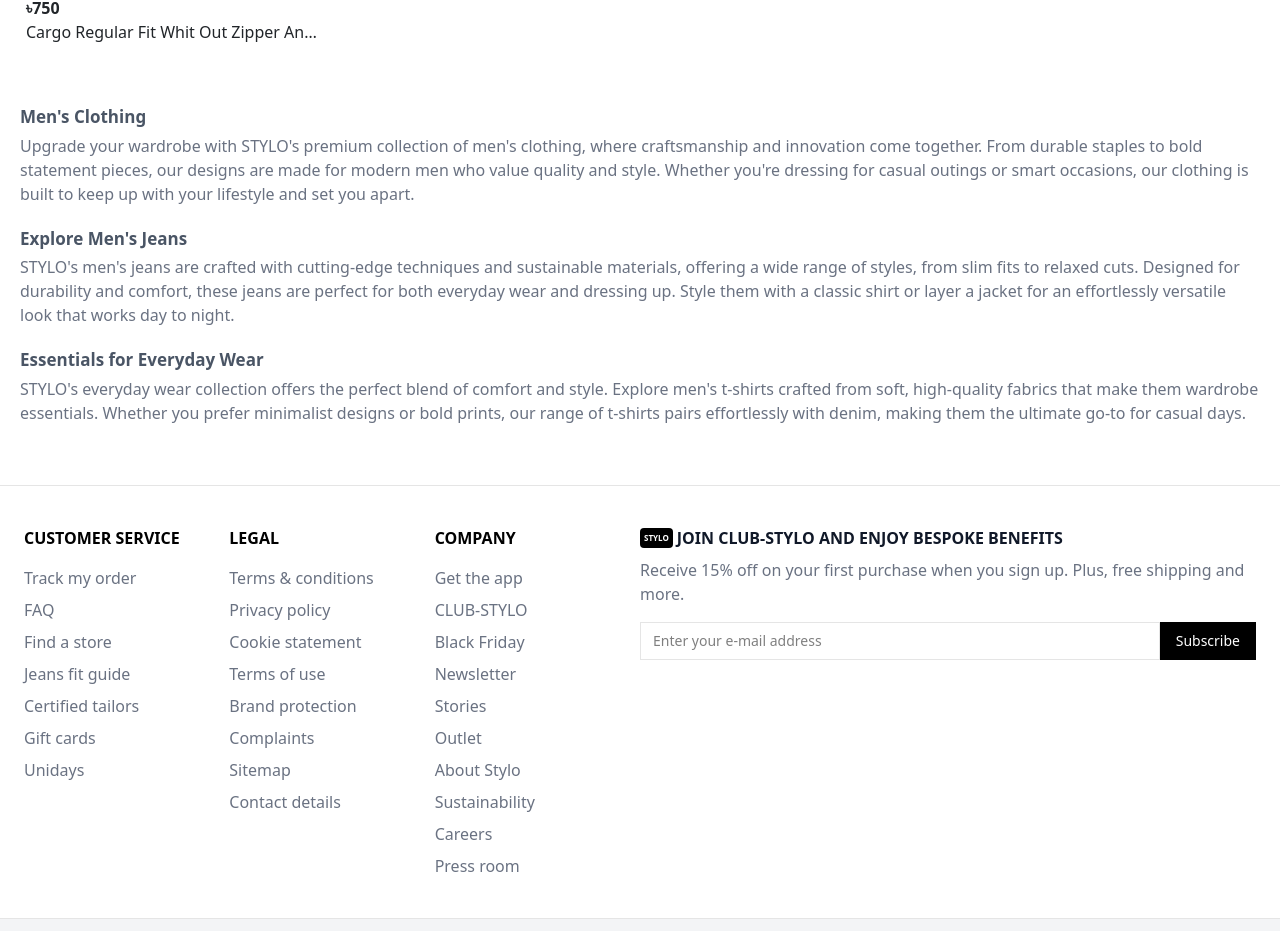
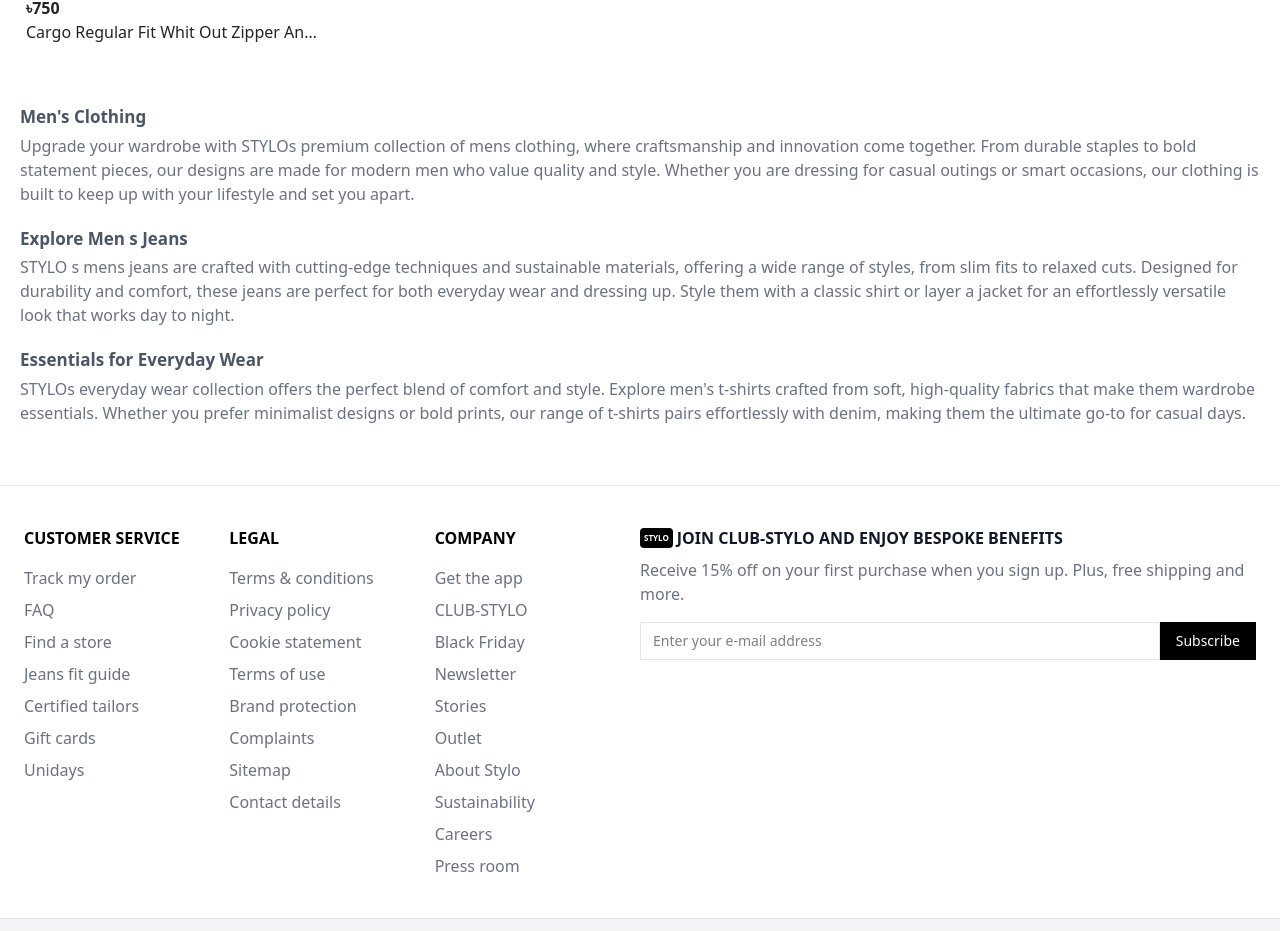
Before and after one commit to sumonmia360/S2-client, a Next.js app: page /shop/men in a window 1280 px wide. Shown: the part 3234-4165 px from the top of the page. Built offline with nearby package versions, Linux system fonts and the light colour scheme.

Commit message:
Alhamdulillah bug fix done

```diff
--- a/public/products.json
+++ b/public/products.json
@@ -3,42 +3,42 @@
     "id": 1,
     "name": "A Cargo Jeans Dark black (6 Pockets)",
     "price": 1320,
-    "image": "/image/cargoImg.png",
+    "frontImage": "/image/cargoImg.png",
     "backImage": "/image/img2a.jpg"
   },
   {
     "id": 2,
     "name": "A Cargo Jeans Light black (6 Pockets)",
     "price": 1320,
-    "image": "/image/2.1.jpg",
+    "frontImage": "/image/2.1.jpg",
     "backImage": "/image/img2.jpg"
   },
   {
     "id": 3,
     "name": "Baggy Jeans (Deep black)",
     "price": 1250,
-    "image": "/image/imgB2.jpg",
+    "frontImage": "/image/imgB2.jpg",
     "backImage": "/image/img2c.jpg"
   },
   {
     "id": 4,
     "name": "Baggy Jeans (Light black)",
     "price": 1250,
-    "image": "/image/demoImg-7.png",
+    "frontImage": "/image/demoImg-7.png",
     "backImage": "/image/img3b.jpg"
   },
   {
     "id": 5,
     "name": "Cargo Denim (6 Pockets,Deep Blue)",
     "price": "৳1,090",
-    "image": "/image/denimZ2.jpg",
+    "frontImage": "/image/denimZ2.jpg",
     "backImage": "/image/imgL2.jpg"
   },
   {
     "id": 6,
     "name": "Cargo Denim (6 Pockets,Deep Blue)",
     "price": "৳1,090",
-    "image": "/image/denimZ3.jpg",
+    "frontImage": "/image/denimZ3.jpg",
     "backImage": "/image/imgL2.jpg"
   },
 
@@ -46,35 +46,35 @@
     "id": 7,
     "name": "Cargo Regular Fit (Deep Gray color)",
     "price": 1250,
-    "image": "/image/p1.jpg",
+    "frontImage": "/image/p1.jpg",
     "backImage": "/image/p1.jpg"
   },
   {
     "id": 8,
     "name": "Cargo Baggy 6 Pockets (Ahs full Color)",
     "price": 1250,
-    "image": "/image/p2.jpg",
+    "frontImage": "/image/p2.jpg",
     "backImage": "/image/p2.jpg"
   },
   {
     "id": 9,
     "name": "Cargo Baggy 6 Pockets (Black Color)",
     "price": 1450,
-    "image": "/image/p3.jpg",
+    "frontImage": "/image/p3.jpg",
     "backImage": "/image/p3.jpg"
   },
   {
     "id": 10,
     "name": "Cargo Baggy 6 Pockets (Camel Color)",
     "price": 1450,
-    "image": "/image/p4.jpg",
+    "frontImage": "/image/p4.jpg",
     "backImage": "/image/p4.jpg"
   },
   {
     "id": 11,
     "name": "Cargo Baggy Pant 6 Pockets (Khaki Color)",
     "price": 1250,
-    "image": "/image/p5.jpg",
+    "frontImage": "/image/p5.jpg",
     "backImage": "/image/p5.jpg"
   },
 
@@ -82,70 +82,70 @@
     "id": 13,
     "name": "Cargo Pant Regular Fit (Full Black Color)",
     "price": 1450,
-    "image": "/image/p7.jpg",
+    "frontImage": "/image/p7.jpg",
     "backImage": "/image/p7.jpg"
   },
   {
     "id": 14,
     "name": "Cargo Regular Fit (Cream color)",
     "price": 1450,
-    "image": "/image/p8.jpg",
+    "frontImage": "/image/p8.jpg",
     "backImage": "/image/p8.jpg"
   },
   {
     "id": 15,
     "name": "Cargo Regular Fit (Khaki color)",
     "price": 1250,
-    "image": "/image/p9.jpg",
+    "frontImage": "/image/p9.jpg",
     "backImage": "/image/p9.jpg"
   },
   {
     "id": 16,
     "name": "Cargo Regular Fit (Khaki color)",
     "price": 1250,
-    "image": "/image/p10.jpg",
+    "frontImage": "/image/p10.jpg",
     "backImage": "/image/p10.jpg"
   },
   {
     "id": 17,
     "name": "Cargo Regular Fit (Olive Color)",
     "price": 1450,
-    "image": "/image/p11.jpg",
+    "frontImage": "/image/p11.jpg",
     "backImage": "/image/p11.jpg"
   },
   {
     "id": 18,
     "name": "Cargo Regular Fit Whit Out Zipper And Blet System (Ahs Color)",
     "price": 750,
-    "image": "/image/p12.jpg",
+    "frontImage": "/image/p12.jpg",
     "backImage": "/image/p12.jpg"
   },
   {
     "id": 19,
     "name": "Cargo Regular Fit Whit Out Zipper And Blet System (Black Color)",
     "price": 750,
-    "image": "/image/p13.jpg",
+    "frontImage": "/image/p13.jpg",
     "backImage": "/image/p13.jpg"
   },
   {
     "id": 20,
     "name": "Cargo Regular Fit Whit Out Zipper And Blet System (Camel Color)",
     "price": 750,
-    "image": "/image/p14.jpg",
+    "frontImage": "/image/p14.jpg",
     "backImage": "/image/p14.jpg"
   },
   {
     "id": 21,
     "name": "Cargo Regular Fit Whit Out Zipper And Blet System (Khaki Color)",
     "price": 750,
-    "image": "/image/p15.jpg",
+    "frontImage": "/image/p15.jpg",
     "backImage": "/image/p15.jpg"
   },
   {
     "id": 22,
     "name": "Cargo Regular Fit Whit Out Zipper And Blet System (Navy Blue Color)",
     "price": 750,
-    "image": "/image/p16.jpg",
+    "frontImage": "/image/p16.jpg",
     "backImage": "/image/p16.jpg"
   }
 ]
--- a/src/app/(store)/shop/men/page.tsx
+++ b/src/app/(store)/shop/men/page.tsx
@@ -9,7 +9,7 @@
   id: number;
   name: string;
   price: number;
-  image: string;
+  frontImage: string;
   backImage: string;
 };
 
@@ -66,7 +66,7 @@
               className="group relative"
             >
               <Image
-                src={product.image}
+                src={product.frontImage}
                 alt={product.name}
                 width={400}
                 height={400}
@@ -95,21 +95,21 @@
           Men's Clothing
         </h1>
         <p className="mb-5">
-          Upgrade your wardrobe with STYLO&apos;s premium collection of
-          men&apos;s clothing, where craftsmanship and innovation come together.
-          From durable staples to bold statement pieces, our designs are made
-          for modern men who value quality and style. Whether you&apos;re
-          dressing for casual outings or smart occasions, our clothing is built
-          to keep up with your lifestyle and set you apart.
+          Upgrade your wardrobe with STYLOs premium collection of mens clothing,
+          where craftsmanship and innovation come together. From durable staples
+          to bold statement pieces, our designs are made for modern men who
+          value quality and style. Whether you are dressing for casual outings
+          or smart occasions, our clothing is built to keep up with your
+          lifestyle and set you apart.
         </p>
         <h1 className="font-semibold mb-1 text-gray-600 text-[17px]">
-          Explore Men&apos;s Jeans
+          Explore Men s Jeans
         </h1>
         <p className="mb-5">
-          STYLO&apos;s men&apos;s jeans are crafted with cutting-edge techniques
-          and sustainable materials, offering a wide range of styles, from slim
-          fits to relaxed cuts. Designed for durability and comfort, these jeans
-          are perfect for both everyday wear and dressing up. Style them with a
+          STYLO s mens jeans are crafted with cutting-edge techniques and
+          sustainable materials, offering a wide range of styles, from slim fits
+          to relaxed cuts. Designed for durability and comfort, these jeans are
+          perfect for both everyday wear and dressing up. Style them with a
           classic shirt or layer a jacket for an effortlessly versatile look
           that works day to night.
         </p>
@@ -117,10 +117,10 @@
           Essentials for Everyday Wear
         </h1>
         <p className="mb-5">
-          STYLO&apos;s everyday wear collection offers the perfect blend of
-          comfort and style. Explore men&apos;s t-shirts crafted from soft,
-          high-quality fabrics that make them wardrobe essentials. Whether you
-          prefer minimalist designs or bold prints, our range of t-shirts pairs
+          STYLOs everyday wear collection offers the perfect blend of comfort
+          and style. Explore men's t-shirts crafted from soft, high-quality
+          fabrics that make them wardrobe essentials. Whether you prefer
+          minimalist designs or bold prints, our range of t-shirts pairs
           effortlessly with denim, making them the ultimate go-to for casual
           days.
         </p>
```
